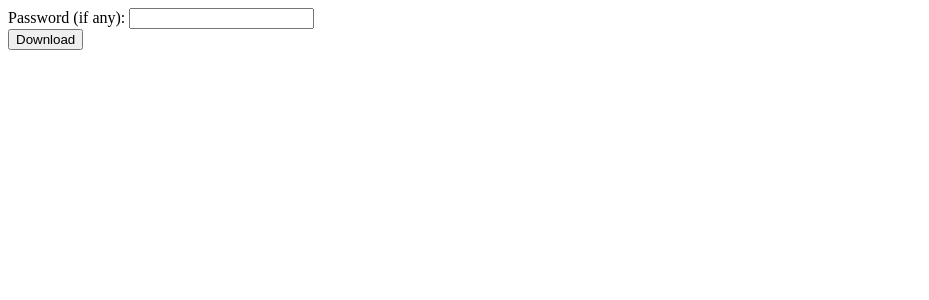
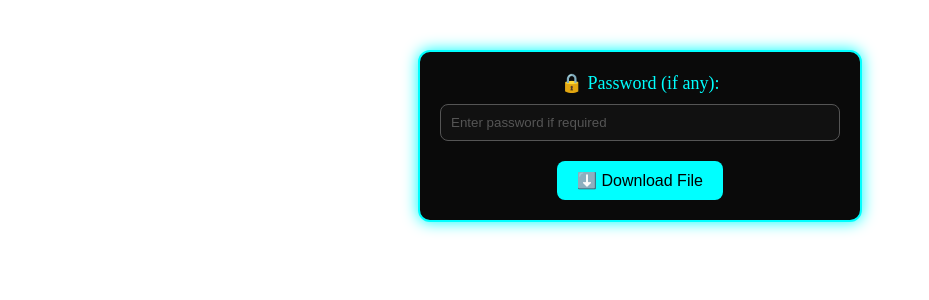
Before and after one commit to CharanTejaBS-cherrypy/CyberSecureX, a FastAPI app: page /file/1 in a window 1280 px wide. Shown: the top 300 px of the page, without its empty margins (0-929 px from the left). Run offline with FastAPI, Linux system fonts and the light colour scheme.

Commit message:
Update download_form.html

```diff
--- a/app/templates/download_form.html
+++ b/app/templates/download_form.html
@@ -1,4 +1,57 @@
-<form method="post">
-  Password (if any): <input type="text" name="password" /><br />
-  <button type="submit">Download</button>
+<form method="post" class="download-form">
+  <label for="password">🔒 Password (if any):</label>
+  <input type="text" name="password" id="password" placeholder="Enter password if required" />
+  <button type="submit">⬇️ Download File</button>
 </form>
+
+<style>
+  .download-form {
+    display: flex;
+    flex-direction: column;
+    align-items: center;
+    justify-content: center;
+    margin: 50px auto;
+    padding: 20px;
+    max-width: 400px;
+    border: 2px solid #0ff;
+    border-radius: 12px;
+    background: #0a0a0a;
+    box-shadow: 0 0 15px #0ff;
+  }
+
+  .download-form label {
+    color: #0ff;
+    font-size: 18px;
+    margin-bottom: 10px;
+  }
+
+  .download-form input[type="text"] {
+    padding: 10px;
+    border: 1px solid #555;
+    border-radius: 8px;
+    background: #111;
+    color: #0ff;
+    width: 100%;
+    margin-bottom: 20px;
+    outline: none;
+  }
+
+  .download-form input[type="text"]::placeholder {
+    color: #555;
+  }
+
+  .download-form button {
+    padding: 10px 20px;
+    background: #0ff;
+    color: #000;
+    border: none;
+    border-radius: 8px;
+    font-size: 16px;
+    cursor: pointer;
+    transition: 0.3s ease;
+  }
+
+  .download-form button:hover {
+    background: #00c8c8;
+  }
+</style>
```
